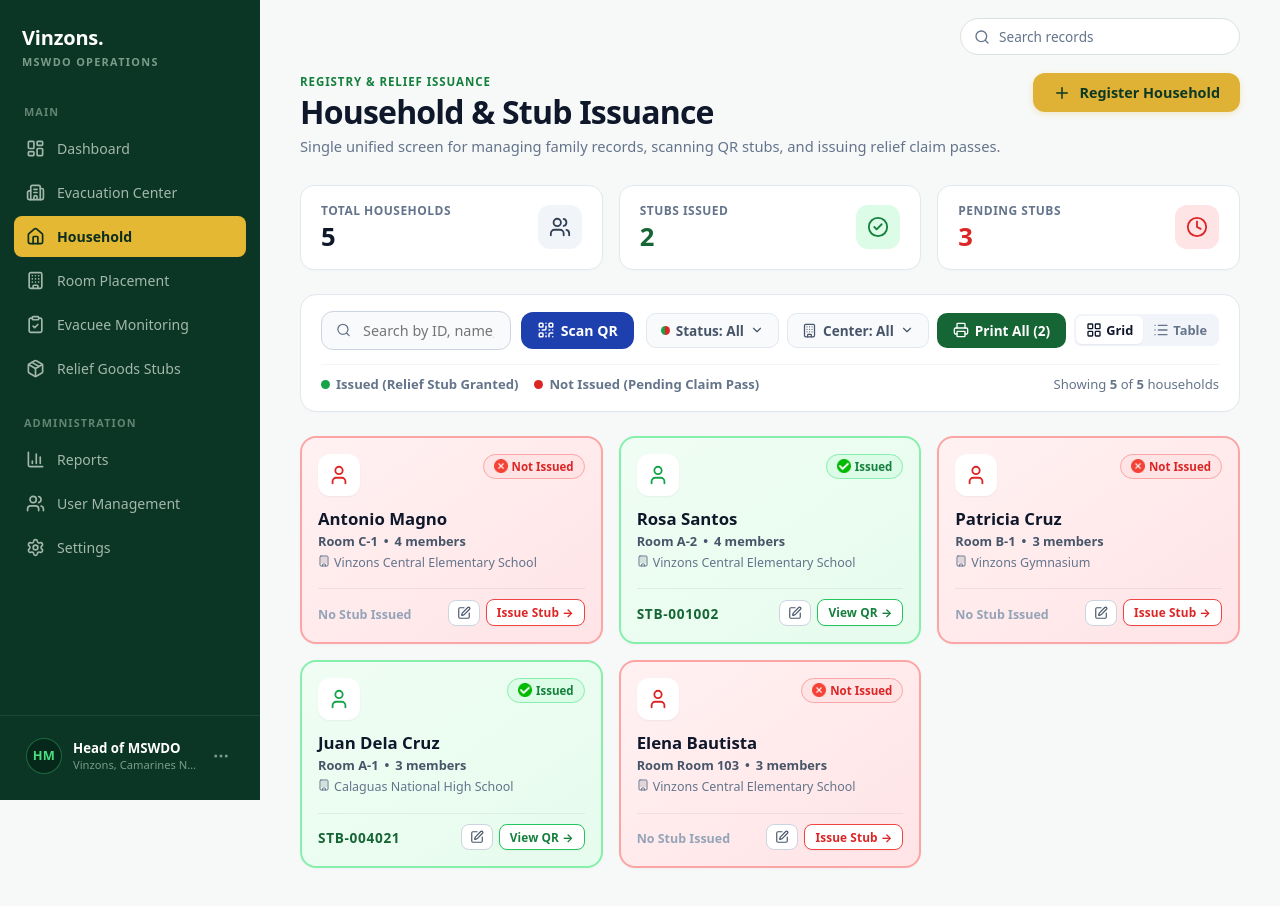
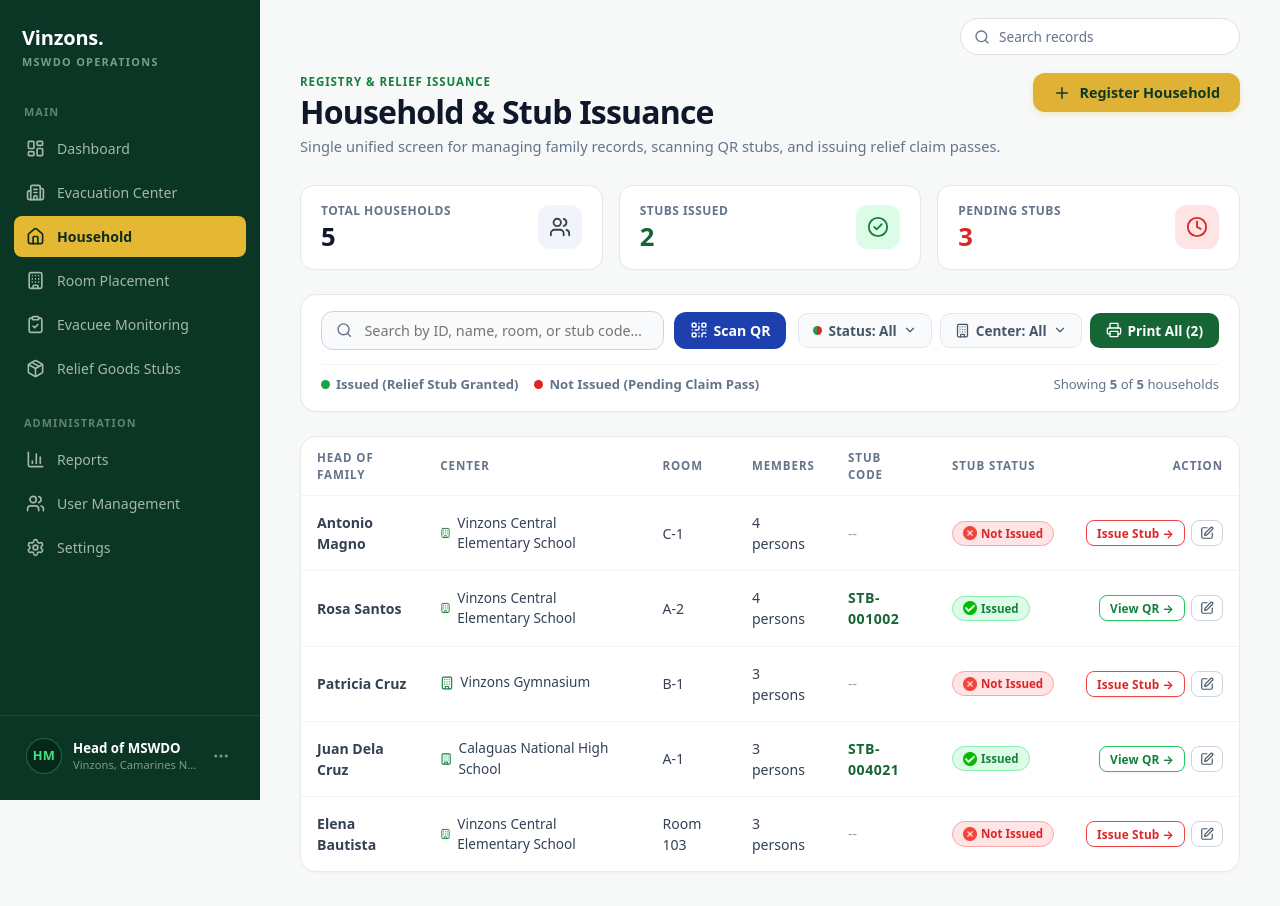
Before and after one commit to shironxiao/mswdo-vinzons, a React (Vite) app: page /admin/household in a window 1280 px wide. Shown: the top 906 px of the page. Built offline with nearby package versions, Linux system fonts and the light colour scheme.

Commit message:
grid type

```diff
--- a/src/pages/Admin/Household.jsx
+++ b/src/pages/Admin/Household.jsx
@@ -2,7 +2,7 @@ import { useState, useEffect, useCallback, useRef } from 'react';
 import {
   Search, Plus, User, Edit, X, Trash2, QrCode,
   AlertTriangle, Ticket, Printer, ChevronDown, Building,
-  LayoutGrid, List, CheckCircle2, Clock, Users, Home,
+  CheckCircle2, Clock, Users, Home,
 } from 'lucide-react';
 import { QRCodeSVG } from 'qrcode.react';
 import checkIcon from '../../assets/check.png';
@@ -600,7 +600,6 @@ export default function Household() {
   const [filterStub, setFilterStub] = useState('All');         // 'All' | 'Issued' | 'Not Issued'
   const [filterCenter, setFilterCenter] = useState('All Centers');
   const [openFilter, setOpenFilter] = useState(null);          // 'status' | 'center' | null
-  const [viewMode, setViewMode] = useState('grid');            // 'grid' | 'table'
 
   const [selectedHousehold, setSelectedHousehold] = useState(null);
   const [modalMode, setModalMode] = useState(null);            // 'register' | 'edit' | null
@@ -946,27 +945,6 @@ export default function Household() {
               <span>Print All ({filteredIssued.length})</span>
             </button>
 
-            {/* View Mode Switcher */}
-            <div className="vin-admin-view-toggle">
-              <button
-                type="button"
-                className={`vin-admin-view-btn ${viewMode === 'grid' ? 'active' : ''}`}
-                onClick={() => setViewMode('grid')}
-                title="Grid Tile View"
-              >
-                <LayoutGrid size={16} />
-                <span>Grid</span>
-              </button>
-              <button
-                type="button"
-                className={`vin-admin-view-btn ${viewMode === 'table' ? 'active' : ''}`}
-                onClick={() => setViewMode('table')}
-                title="Table Density View"
-              >
-                <List size={16} />
-                <span>Table</span>
-              </button>
-            </div>
           </div>
         </div>
 
@@ -1014,89 +992,7 @@ export default function Household() {
         </div>
       </div>
 
-      {/* ── VISUAL GRID VIEW (Color-coded Cards) ── */}
-      {viewMode === 'grid' && (
-        <div className="vin-admin-hh-grid">
-          {filtered.length === 0 ? (
-            <div style={{ gridColumn: '1 / -1', textAlign: 'center', padding: '40px', color: '#94a3b8' }}>
-              No households match the current search &amp; filter criteria.
-            </div>
-          ) : (
-            filtered.map((item) => (
-              <div
-                key={item.id}
-                className={`vin-admin-hh-tile ${
-                  item.stubCode ? 'vin-admin-hh-tile--issued' : 'vin-admin-hh-tile--notissued'
-                }`}
-                onClick={() => setSelectedHousehold(item)}
-              >
-                <div className="vin-admin-hh-tile-top">
-                  <div className="vin-admin-hh-avatar-wrap">
-                    <User size={22} />
-                  </div>
-                  <span className={item.stubCode ? 'vin-admin-hh-badge-issued' : 'vin-admin-hh-badge-notissued'}>
-                    <img
-                      src={item.stubCode ? checkIcon : removeIcon}
-                      alt=""
-                      className="vin-badge-img-icon"
-                    />
-                    <span>{item.stubCode ? 'Issued' : 'Not Issued'}</span>
-                  </span>
-                </div>
-
-                <div className="vin-admin-hh-tile-main">
-                  <div className="vin-admin-hh-tile-name">{item.name}</div>
-                  <div className="vin-admin-hh-tile-meta">
-                    <span>Room {item.room}</span>
-                    <span>•</span>
-                    <span>{item.familyCount} members</span>
-                  </div>
-                  <div className="vin-admin-hh-tile-center" title={item.center}>
-                    <Building size={12} style={{ display: 'inline', marginRight: 4 }} />
-                    {item.center}
-                  </div>
-                </div>
-
-                <div className="vin-admin-hh-tile-bottom">
-                  <div>
-                    {item.stubCode ? (
-                      <span className="vin-admin-hh-tile-code">{item.stubCode}</span>
-                    ) : (
-                      <span className="vin-admin-hh-tile-nocode">No Stub Issued</span>
-                    )}
-                  </div>
-
-                  <div className="vin-admin-hh-tile-actions">
-                    <button
-                      type="button"
-                      className="vin-admin-tile-edit-btn"
-                      onClick={(e) => openEdit(item, e)}
-                      title={`Edit ${item.name}`}
-                    >
-                      <Edit size={14} />
-                    </button>
-                    <button
-                      type="button"
-                      className={`vin-admin-tile-action-btn ${
-                        item.stubCode ? 'vin-admin-tile-action-btn--view' : 'vin-admin-tile-action-btn--issue'
-                      }`}
-                      onClick={(e) => {
-                        e.stopPropagation();
-                        setSelectedHousehold(item);
-                      }}
-                    >
-                      {item.stubCode ? 'View QR' : 'Issue Stub'} →
-                    </button>
-                  </div>
-                </div>
-              </div>
-            ))
-          )}
-        </div>
-      )}
-
-      {/* ── TABLE VIEW (Optional Admin Density View) ── */}
-      {viewMode === 'table' && (
+      {/* ── HOUSEHOLD DATA TABLE ── */}
       <div className="vin-feature-content-card" style={{ padding: 0, overflow: 'hidden' }}>
         <table className="vin-feature-table" style={{ margin: 0 }}>
           <thead>
@@ -1111,7 +1007,14 @@ export default function Household() {
             </tr>
           </thead>
           <tbody>
-              {filtered.map((item) => (
+            {filtered.length === 0 ? (
+              <tr>
+                <td colSpan={7} style={{ textAlign: 'center', padding: '40px', color: '#94a3b8' }}>
+                  No households match the current search &amp; filter criteria.
+                </td>
+              </tr>
+            ) : (
+              filtered.map((item) => (
                 <tr
                   key={item.id}
                   onClick={() => setSelectedHousehold(item)}
@@ -1168,11 +1071,11 @@ export default function Household() {
                     </div>
                   </td>
                 </tr>
-              ))}
+              ))
+            )}
           </tbody>
         </table>
       </div>
-      )}
 
       {/* ── QR Scanner Modal ── */}
       {showScanner && (
```
Lines whose indentation alone changed are shown as unchanged.
